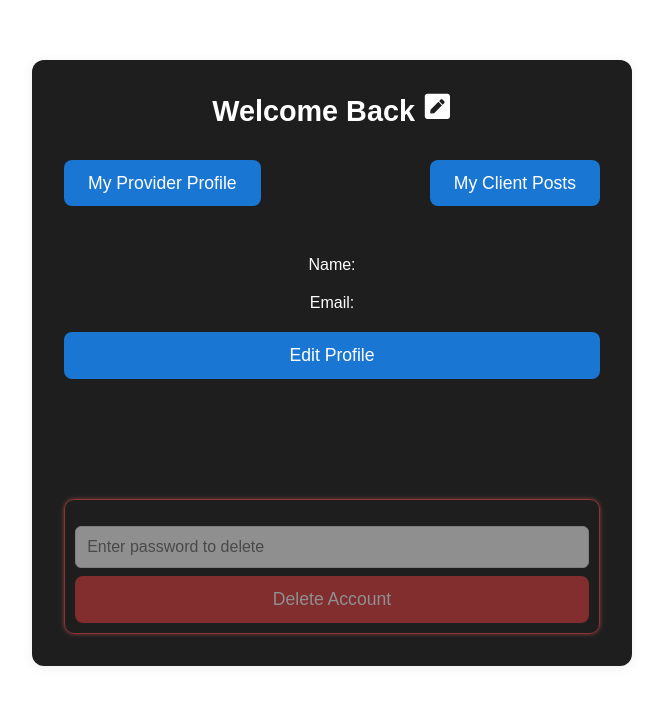
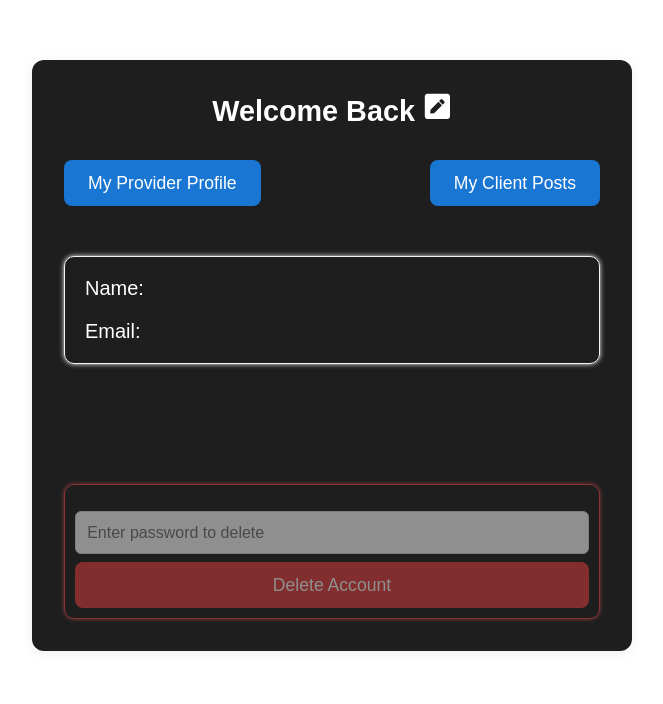
Before and after one commit to rawbil/find-a-job, a React (Vite) app in the folder frontend/: page /profile in a window 1280 px wide. Shown: the top 704 px of the page, without its empty margins (308-971 px from the left). Built offline with nearby package versions, Linux system fonts and the light colour scheme; no server answers; a web font is replaced by a local one.

Commit message:
feat: Update profile layout with improved styling and structure for better user experience

```diff
--- a/frontend/src/Pages/Profile/Profile.css
+++ b/frontend/src/Pages/Profile/Profile.css
@@ -51,7 +51,8 @@
 
 .profile-sub {
   display: flex;
-  justify-content: space-around;
+  justify-content: space-between;
+  gap: 5px;
 align-items: center;
 margin-top: 20px;
 }
@@ -59,7 +60,20 @@ margin-top: 20px;
 .edit-off {
   display: flex;
   flex-direction: column;
-  gap: 20px
+  gap: 20px;
+
+}
+
+.profile-details {
+  display: flex;
+  flex-direction: column;
+  align-items: start;
+  gap: 20px;
+  font-size: 20px;
+  border: 1px solid whitesmoke;
+  padding: 20px;
+  border-radius: 10px;
+  box-shadow: 0 0 5px whitesmoke;
 }
 
 .delete-container {
--- a/frontend/src/Pages/Profile/Profle.jsx
+++ b/frontend/src/Pages/Profile/Profle.jsx
@@ -85,7 +85,7 @@ export default function UserProfile() {
 
   return (
     <div className="profile-choice-container">
-      <h2>Welcome Back <span className="username">{userById.fullName}</span> <span> <FaPenSquare title="edit user" onClick={() => setIsEditing(!isEditing)} /></span></h2>
+      <h2>Welcome Back <span className="username">{userById.fullName}</span> <span> <FaPenSquare style={{cursor: "pointer"}} title="edit user" onClick={() => setIsEditing(!isEditing)} /></span></h2>
       <div className="profile-choice-buttons">
         <button
           className="profile-choice-btn"
@@ -102,32 +102,33 @@ export default function UserProfile() {
       </div>
       <div className="profile-body">
         {isEditing ? (
-          <>
-            <label>
-              Name:
+          <section className="profile-form">
+            <label htmlFor="name" style={{textAlign: "start", color: "#ccc"}}>
+              Name:</label>
               <input
                 type="text"
                 value={editForm.fullName}
                 onChange={e => setEditForm({ ...editForm, fullName: e.target.value })}
               />
-            </label>
-            <label>
-              Email:
+
+            <label style={{textAlign: "start", color: "#ccc"}}>
+              Email:</label>
               <input
                 type="email"
                 value={editForm.email}
                 onChange={e => setEditForm({ ...editForm, email: e.target.value })}
               />
-            </label>
+
             <div className="profile-sub">
             <button onClick={handleSave} className="profile-choice-btn">Save</button>
             <button onClick={() => setIsEditing(false)} className="profile-choice-btn" style={{ background: "#eee", color: "#333" }}>Cancel</button></div>
-          </>
+          </section>
         ) : (
             <div className="edit-off">
+              <div className="profile-details">
     <p>Name: {userById.fullName}</p>
     <p>Email: {userById.email}</p>
-    <button onClick={handleEditClick} className="profile-choice-btn">Edit Profile</button>
+    {/* <button onClick={handleEditClick} className="profile-choice-btn">Edit Profile</button>*/}</div>
     <div className="delete-container">
     <input
       type="password"
```
